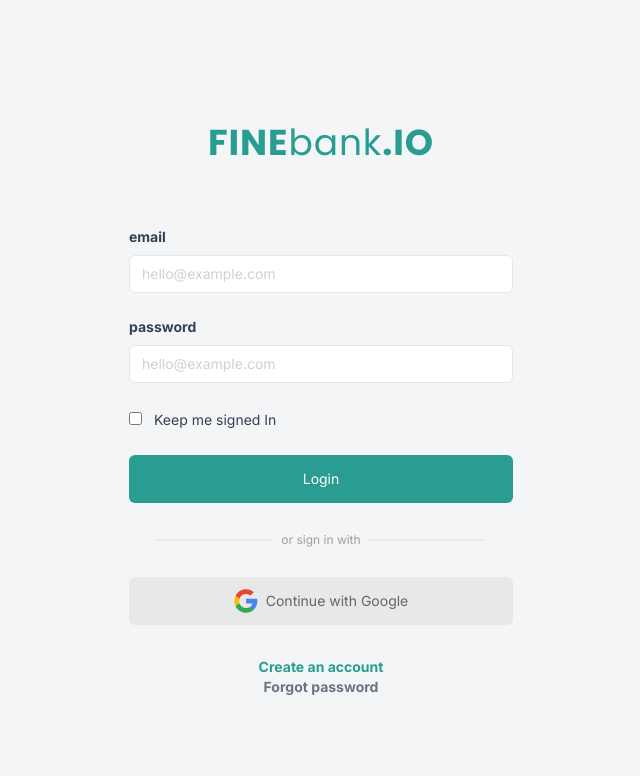
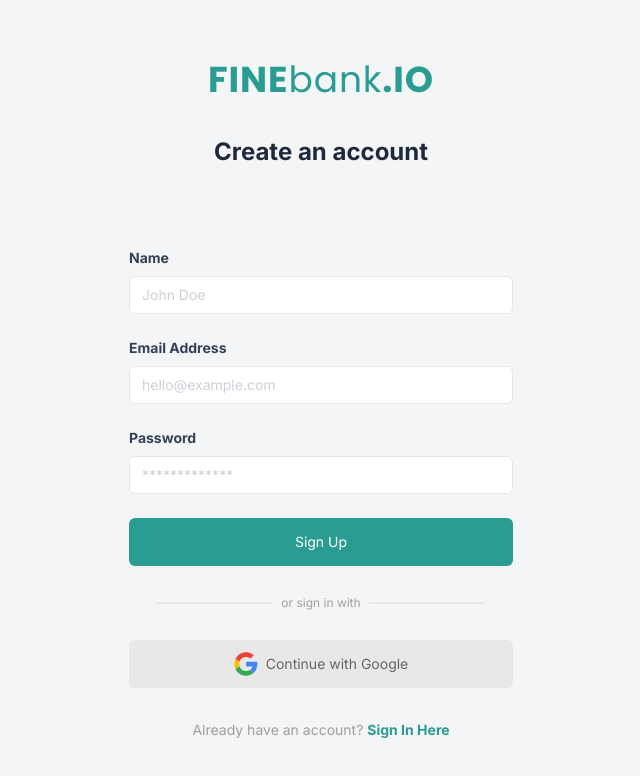
Before and after one commit to GabrielIndrawan/proyek-app-react, a React (Vite) app: page /register in a window 1280 px wide. Shown: the top 776 px of the page, without its empty margins (319-959 px from the left). Built offline with nearby package versions, Linux system fonts and the light colour scheme.

Commit message:
menambahkan router

```diff
--- a/package.json
+++ b/package.json
@@ -11,7 +11,8 @@
   },
   "dependencies": {
     "react": "^18.3.1",
-    "react-dom": "^18.3.1"
+    "react-dom": "^18.3.1",
+    "react-router-dom": "^6.27.0"
   },
   "devDependencies": {
     "@eslint/js": "^9.9.0",
--- a/src/App.jsx
+++ b/src/App.jsx
@@ -1,10 +1,29 @@
 
+import { createBrowserRouter, RouterProvider } from "react-router-dom";
 import ForgetPassword from "./pages/forgetPassword";
 import SignIn from "./pages/signIn";
+import SignUp from "./pages/signUp";
 
 const App = () => {
+  const routers = createBrowserRouter([
+    {
+      path:"/",
+      element: <div>Halaman Utama</div>
+    },
+    {
+      path:"/login",
+      element: <SignIn/>
+    },
+    {
+      path:"/register",
+      element: <SignUp/>
+    }
+  ])
+
   return (
-    <SignIn/>
+    <>
+      <RouterProvider router={routers}/>
+    </>
   );
 };
 
--- a/src/layouts/Authlayout.jsx
+++ b/src/layouts/Authlayout.jsx
@@ -1,4 +1,5 @@
 /* eslint-disable react/prop-types */
+import {Link} from "react-router-dom"
 import Logo from "../components/logo"
 import Title from "../components/title";
 
@@ -108,12 +109,12 @@
       <span className="text-sm text-gray-03">
         Already have an account?&nbsp;
       </span>
-      <a className="text-primary text-sm font-bold">Sign In Here</a>
+      <Link to="/login" className="text-primary text-sm font-bold mb-5">Sign In Here</Link>
     </>
   ) : (
     <div className="flex flex-col utems-center text-center">
-      <a className="text-primary text-sm font-bold">Create an account</a>
-      <a className="text-gray-500 text-sm font-bold">Forgot password</a>
+      <Link to="/register" className="text-primary text-sm font-bold">Create an account</Link>
+      <Link className="text-gray-500 text-sm font-bold">Forgot password</Link>
     </div>
   )}
 </div>
--- a/src/layouts/Forgetlayout.jsx
+++ b/src/layouts/Forgetlayout.jsx
@@ -26,4 +26,4 @@
     )
 }
 
-export default ForgetLayout
+export default ForgetLayout;
--- /dev/null
+++ b/src/layouts/MainLayout.jsx
@@ -0,0 +1,9 @@
+const MainLayout = () => {
+    return (
+      <div>
+        <div>MainLayout</div>
+      </div>
+    );
+  };
+
+  export default MainLayout;
--- /dev/null
+++ b/src/pages/Dashboard.jsx
@@ -0,0 +1,11 @@
+import MainLayout from "../components/Layouts/MainLayout";
+
+const DashboardPage = () => {
+  return (
+    <MainLayout type="dashboard">
+      <div></div>
+    </MainLayout>
+  );
+};
+
+export default DashboardPage;
--- a/src/pages/forgetPassword.jsx
+++ b/src/pages/forgetPassword.jsx
@@ -11,4 +11,4 @@
     )
 }
 
-export default ForgetPassword
+export default ForgetPassword;
--- a/src/pages/signIn.jsx
+++ b/src/pages/signIn.jsx
@@ -9,4 +9,4 @@
     )
 }
 
-export default SignIn
+export default SignIn;
--- a/src/pages/signUp.jsx
+++ b/src/pages/signUp.jsx
@@ -9,4 +9,4 @@
   );
 };
 
-export default SignUp
+export default SignUp;
```
Also changed, not shown: vercel.json (added), 1 other file (tests, documents, lock files or other folders).
